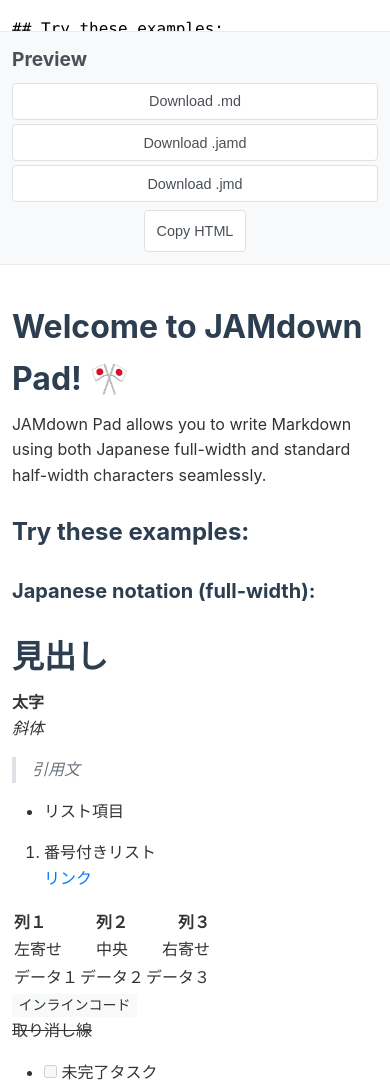
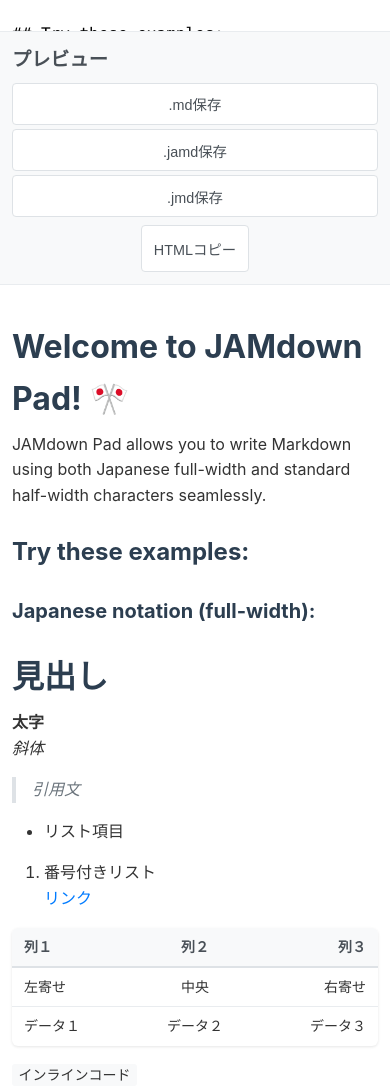
Before and after one commit to Beginnersguide138/japanese-markdown, a plain HTML site: page index.html in a window 390 px wide. Shown: the part 380-1469 px from the top of the page. Drawn offline with nearby package versions, Linux system fonts and the light colour scheme.

Commit message:
feat: add table styling and localize UI to Japanese
- Add comprehensive table styling with hover effects, borders, and responsive design
- Add task list checkbox styling with proper alignment
- Add strikethrough styling for deleted text
- Localize all UI text from English to Japanese including buttons, placeholders, and help text
- Update keyboard shortcuts documentation to Japanese
- Improve mobile responsiveness for tables

```diff
--- a/index.html
+++ b/index.html
@@ -261,6 +261,84 @@
             text-decoration: underline;
         }
 
+        /* Table styling */
+        .preview-content table {
+            border-collapse: collapse;
+            width: 100%;
+            margin: 1rem 0;
+            background: #fff;
+            border-radius: 6px;
+            overflow: hidden;
+            box-shadow: 0 1px 3px rgba(0, 0, 0, 0.1);
+        }
+
+        .preview-content th,
+        .preview-content td {
+            padding: 0.75rem 1rem;
+            text-align: left;
+            border-bottom: 1px solid #e9ecef;
+        }
+
+        .preview-content th {
+            background: #f8f9fa;
+            font-weight: 600;
+            color: #495057;
+            border-bottom: 2px solid #dee2e6;
+        }
+
+        .preview-content tr:hover {
+            background: #f8f9fa;
+        }
+
+        .preview-content tr:last-child td {
+            border-bottom: none;
+        }
+
+        /* Table alignment classes */
+        .preview-content th[align="center"],
+        .preview-content td[align="center"] {
+            text-align: center;
+        }
+
+        .preview-content th[align="right"],
+        .preview-content td[align="right"] {
+            text-align: right;
+        }
+
+        .preview-content th[align="left"],
+        .preview-content td[align="left"] {
+            text-align: left;
+        }
+
+        /* Task list styling */
+        .preview-content input[type="checkbox"] {
+            margin-right: 0.5rem;
+            transform: scale(1.1);
+        }
+
+        .preview-content li:has(input[type="checkbox"]) {
+            list-style: none;
+            margin-left: -1.5rem;
+        }
+
+        /* Strikethrough styling */
+        .preview-content del {
+            color: #6c757d;
+            text-decoration-thickness: 2px;
+        }
+
+        /* Responsive table */
+        @media (max-width: 768px) {
+            .preview-content table {
+                font-size: 0.875rem;
+            }
+
+            .preview-content th,
+            .preview-content td {
+                padding: 0.5rem 0.75rem;
+            }
+        }
+
         /* Footer */
         footer {
             background: #fff;
@@ -358,13 +436,13 @@
         <!-- Two-pane layout -->
         <div class="editor-section">
             <div class="editor-header">
-                <h2>Editor</h2>
+                <h2>エディタ</h2>
                 <div class="editor-controls">
                     <input type="file" id="file-input" accept=".md,.jamd,.jmd,.txt" style="display: none;">
-                    <button id="upload-btn" type="button">Upload File</button>
+                    <button id="upload-btn" type="button">ファイルを開く</button>
                 </div>
             </div>
-            <textarea id="editor" placeholder="Type your Japanese Markdown here...
+            <textarea id="editor" placeholder="日本語マークダウンを入力してください...
 例：
 ＃ 見出し
 ＊＊太字＊＊
@@ -383,14 +461,14 @@
 
         <div class="preview-section">
             <div class="preview-header">
-                <h2>Preview</h2>
+                <h2>プレビュー</h2>
                 <div class="preview-controls">
                     <div class="download-group">
-                        <button id="download-md-btn" type="button">Download .md</button>
-                        <button id="download-jamd-btn" type="button">Download .jamd</button>
-                        <button id="download-jmd-btn" type="button">Download .jmd</button>
+                        <button id="download-md-btn" type="button">.md保存</button>
+                        <button id="download-jamd-btn" type="button">.jamd保存</button>
+                        <button id="download-jmd-btn" type="button">.jmd保存</button>
                     </div>
-                    <button id="copy-html-btn" type="button">Copy HTML</button>
+                    <button id="copy-html-btn" type="button">HTMLコピー</button>
                 </div>
             </div>
             <div id="preview" class="preview-content"></div>
@@ -1519,17 +1597,17 @@ Footnote reference[^1]
 
 ---
 
-**File formats:**
-- **.md**: Standard Markdown (Japanese notation converted to half-width)
-- **.jamd**: Japanese Markdown (preserves full-width notation)
-- **.jmd**: Short form of Japanese Markdown (preserves full-width notation)
-
-**Keyboard shortcuts:**
-- Ctrl/Cmd + S: Download as .md
-- Ctrl/Cmd + Shift + C: Copy HTML
-- Ctrl/Cmd + O: Open file
-
-Start typing to see the magic! ✨`;
+**ファイル形式:**
+- **.md**: 標準マークダウン（日本語記法を半角に変換）
+- **.jamd**: 日本語マークダウン（全角記法を保持）
+- **.jmd**: 日本語マークダウンの短縮形（全角記法を保持）
+
+**キーボードショートカット:**
+- Ctrl/Cmd + S: .mdファイル保存
+- Ctrl/Cmd + Shift + C: HTMLコピー
+- Ctrl/Cmd + O: ファイルを開く
+
+入力を始めて魔法を体験してください！ ✨`;
 
                             this.components.editor.setText(welcomeText);
                         }
@@ -1539,7 +1617,7 @@ Start typing to see the magic! ✨`;
                         try {
                             const currentText = this.components.editor.getText();
                             if (!currentText.trim()) {
-                                alert('Editor is empty. Please enter some content first.');
+                                alert('エディタが空です。まず内容を入力してください。');
                                 return;
                             }
 
@@ -1551,7 +1629,7 @@ Start typing to see the magic! ✨`;
                                     content = NormalizationEngine.normalize(currentText);
                                     filename = this.components.exportManager.generateFilename(content);
                                     buttonId = 'download-md-btn';
-                                    buttonText = 'Download .md';
+                                    buttonText = '.md保存';
                                     break;
 
                                 case 'jamd':
@@ -1559,7 +1637,7 @@ Start typing to see the magic! ✨`;
                                     content = currentText;
                                     filename = this.components.exportManager.generateFilename(content);
                                     buttonId = 'download-jamd-btn';
-                                    buttonText = 'Download .jamd';
+                                    buttonText = '.jamd保存';
                                     break;
 
                                 case 'jmd':
@@ -1567,7 +1645,7 @@ Start typing to see the magic! ✨`;
                                     content = currentText;
                                     filename = this.components.exportManager.generateFilename(content);
                                     buttonId = 'download-jmd-btn';
-                                    buttonText = 'Download .jmd';
+                                    buttonText = '.jmd保存';
                                     break;
 
                                 default:
@@ -1589,14 +1667,14 @@ Start typing to see the magic! ✨`;
                         try {
                             const currentHTML = this.components.preview.getHTML();
                             if (!currentHTML.trim()) {
-                                alert('Preview is empty. Please enter some content first.');
+                                alert('プレビューが空です。まず内容を入力してください。');
                                 return;
                             }
 
                             const success = await this.components.exportManager.copyHTMLToClipboard(currentHTML);
 
                             if (success) {
-                                this.showButtonSuccess('copy-html-btn', '✓ Copied', 'Copy HTML');
+                                this.showButtonSuccess('copy-html-btn', '✓ コピー完了', 'HTMLコピー');
                             }
                         } catch (error) {
                             console.error('Copy HTML error:', error);
@@ -1631,7 +1709,7 @@ Start typing to see the magic! ✨`;
                             uploadButton.style.color = '#155724';
 
                             setTimeout(() => {
-                                uploadButton.textContent = 'Upload File';
+                                uploadButton.textContent = 'ファイルを開く';
                                 uploadButton.style.background = '';
                                 uploadButton.style.borderColor = '';
                                 uploadButton.style.color = '';
```
